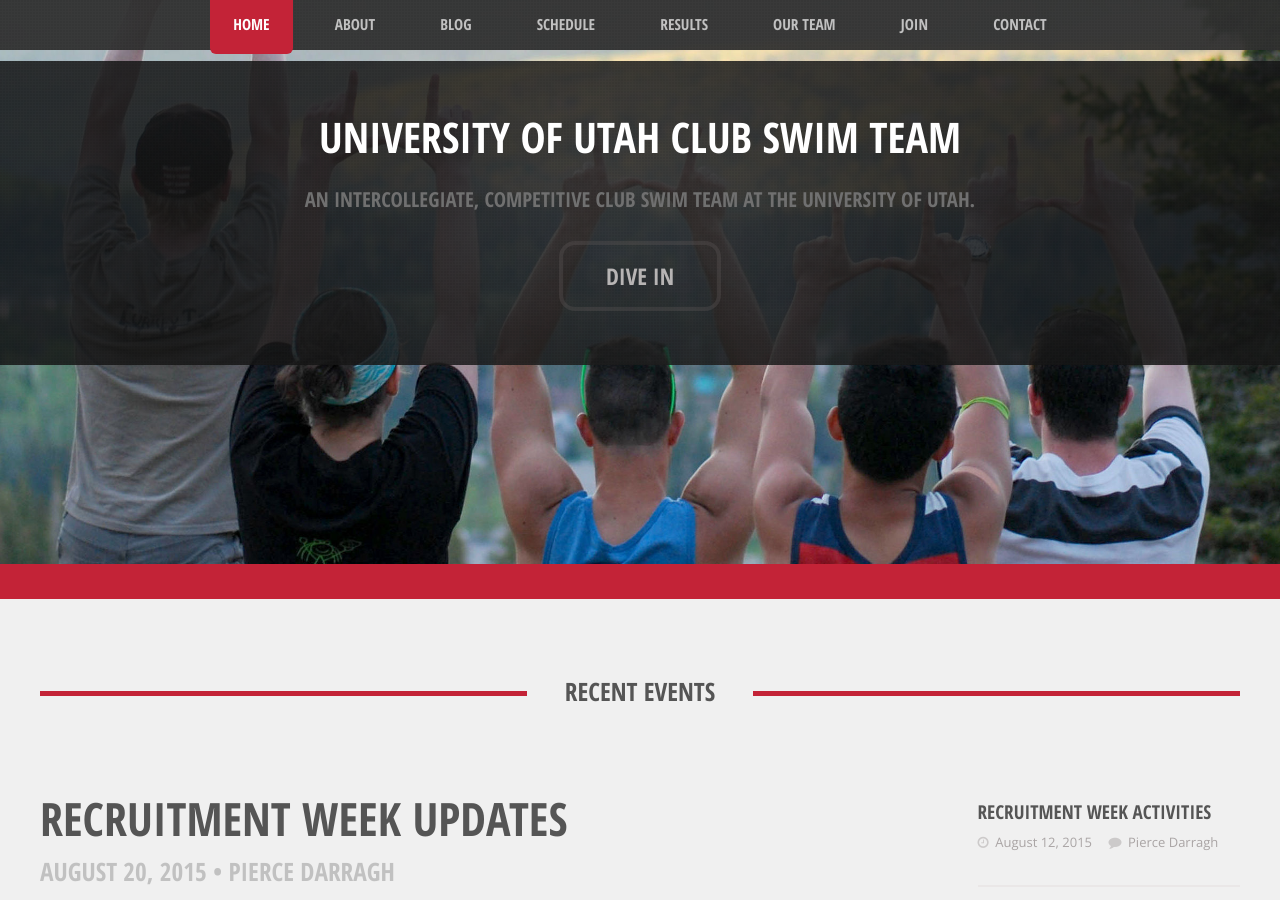
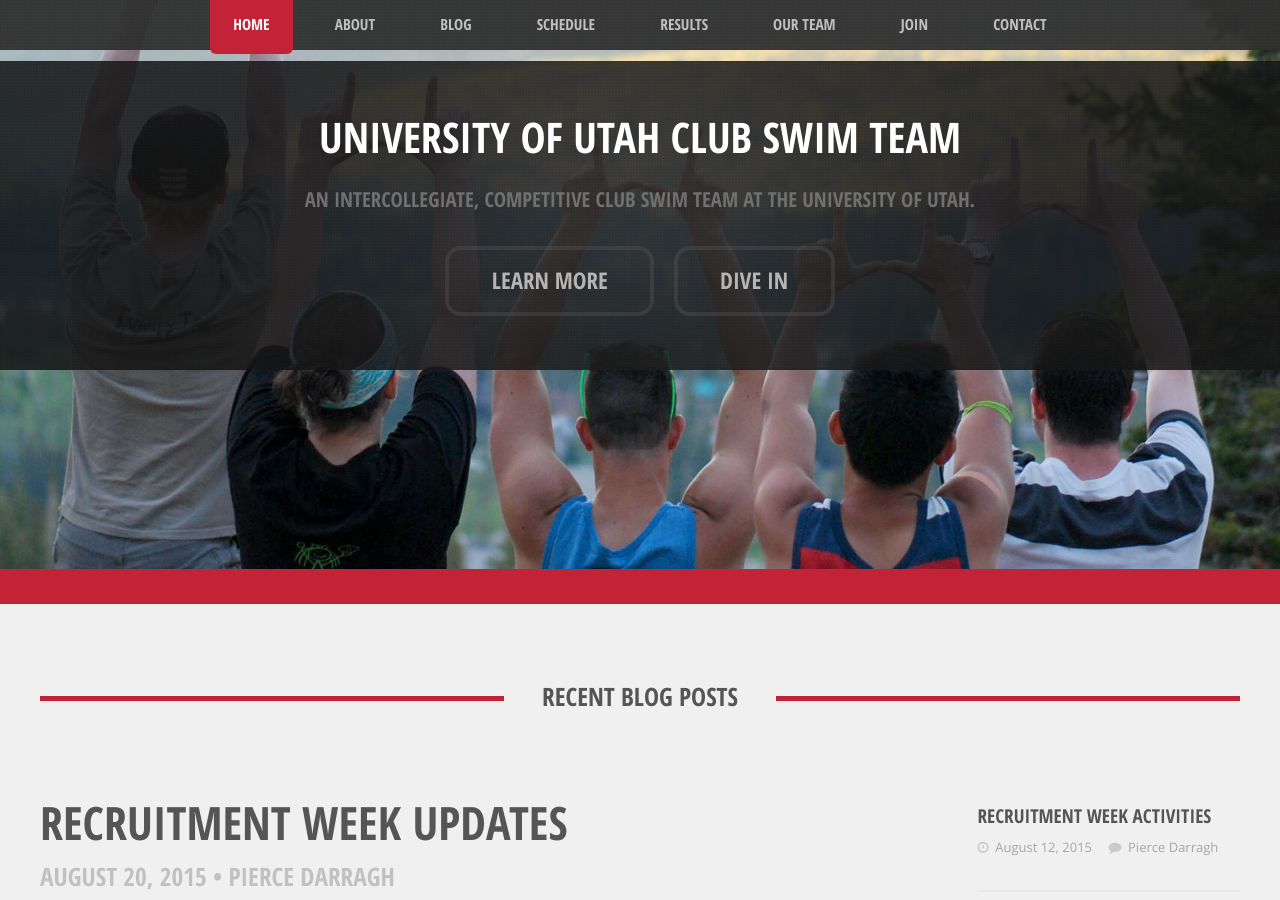
Before and after one commit to utahclubswimming/utahclubswimming.github.io, a Jekyll site: the page built from index.html, in a window 1280 px wide and 900 px high, scrolled down 329 px. Built offline with Jekyll 4.4.1, drawn with Linux system fonts in a browser that asks for light colours.

Commit message:
Minor tweaks
* Changed contact icon in footer to envelope
* Added a second button to the home page
* Reworded some home page text

```diff
--- a/_includes/footer.html
+++ b/_includes/footer.html
@@ -18,7 +18,7 @@
                     {% if site.flickr_username %}
                     <li><a class="icon fa-flickr" href="https://www.flickr.com/photos/{{ site.flickr_username }}"><span class="label">Flickr</span></a></li>
                     {% endif %}
-                    <li><a class="icon fa-comment" href="{{ site.baseurl }}/contact/"><span class="label">Contact</span></a></li>
+                    <li><a class="icon fa-envelope" href="{{ site.baseurl }}/contact/"><span class="label">Contact</span></a></li>
                 </ul>
             </section>
 
--- a/_layouts/home.html
+++ b/_layouts/home.html
@@ -10,7 +10,10 @@
                     <section id="banner">
                         <h2>University of Utah Club Swim Team</h2>
                         <p>An intercollegiate, competitive club swim team at the University of Utah.</p>
-                        <a href="{{ site.baseurl }}/about/" class="button">Dive in</a>
+                        <ul class="actions">
+                            <li><a href="{{ site.baseurl }}/about/" class="button">Learn More</a></li>
+                            <li><a href="{{ site.baseurl }}/join/" class="button">Dive In</a></li>
+                        </ul>
                     </section>
                 </div>
 
--- a/index.html
+++ b/index.html
@@ -8,7 +8,7 @@ permalink: /
     <div class="12u">
         <!-- Blog -->
             <section class="box blog">
-                <h2 class="major"><span>Recent Events</span></h2>
+                <h2 class="major"><span>Recent Blog Posts</span></h2>
                 <div>
                     <div class="row">
                         {% assign featured_post = site.posts | first %}
```
Also changed, not shown: 1 other file.
